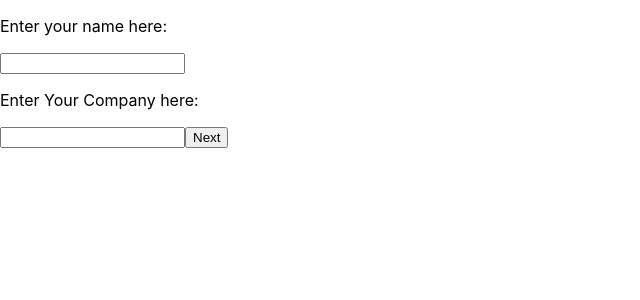
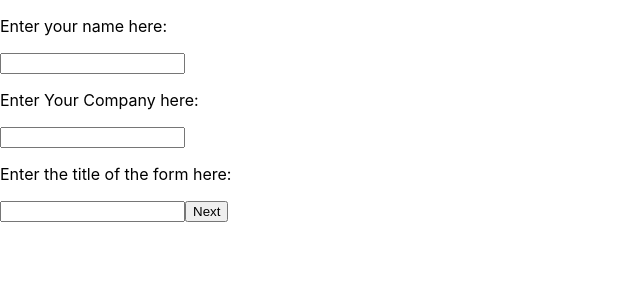
Before and after one commit to zbeucler2018/FieldNavFormBuilder, a React (Create React App) app: page / in a window 1280 px wide. Shown: the top 300 px of the page, without its empty margins (0-640 px from the left). Built offline with nearby package versions, Linux system fonts and the light colour scheme.

Commit message:
Added FormTitle Field and CreationDate/CreationTime Fields

```diff
--- a/src/JsonGenerator/MetaDataGenerator.js
+++ b/src/JsonGenerator/MetaDataGenerator.js
@@ -7,9 +7,11 @@ import firestore from '../Firebase/firestoreinit';
 
 const initialFormData = {
     FormId: 0,
+    FormTitle: "",
     Company: "",
     CreatedBy: "",
-    CreatedWhen: "",
+    CreationDate: "",
+    CreationTime: "",
     LastModified: "",
     LastModifiedBy: "",
     Payload: []
@@ -27,7 +29,8 @@ export default function MetaDataGenerator() {
         setFormMetaData({
             ...formMetaData,
             [e.target.name]: e.target.value,
-            CreatedWhen: Date().slice(16,57), // get current system date and timezone
+            CreationDate: new Date().toISOString().split("T")[0].replaceAll("-", "/"), // get current system date
+            CreationTime: Date().slice(16,57), // get current system time
             FormId: Math.random() // get random ID
 
         });
@@ -77,6 +80,8 @@ export default function MetaDataGenerator() {
                     <input name="CreatedBy" onChange={handleChange} value={formMetaData.CreatedBy} />
                     <p>Enter Your Company here:</p>
                     <input name="Company" onChange={handleChange} value={formMetaData.Company} />
+                    <p>Enter the title of the form here:</p>
+                    <input name="FormTitle" onChange={handleChange} value={formMetaData.FormTitle} />
 
                     <button onClick={handleSubmit}>Next</button>
                 </>
@@ -86,7 +91,7 @@ export default function MetaDataGenerator() {
                 <>
                     <div>
                         <span style={{paddingLeft: "20px", float:"left"}}>Created By: {formMetaData.CreatedBy} at {formMetaData.Company}</span>
-                        <span style={{paddingLeft: "20px", float:"right"}}>Date: {formMetaData.CreatedWhen}</span>
+                        <span style={{paddingLeft: "20px", float:"right"}}>Date: {formMetaData.CreationDate}{" "}{formMetaData.CreationTime}</span>
                     </div>
 
                     <PayloadGenerator addPayloadFunction={addPayload} sendToDB={sendToDB}/>
--- a/src/JsonGenerator/PayloadGenerator.js
+++ b/src/JsonGenerator/PayloadGenerator.js
@@ -47,8 +47,6 @@ export default function PayloadGenerator( data ) {
       e.preventDefault();
       updateEntireFormArray([]); // update the state to an empty array
     }
-
-
 
     const submitForm = (e) => {
       e.preventDefault();
```
Also changed, not shown: 1 other file (tests, documents, lock files or other folders).
